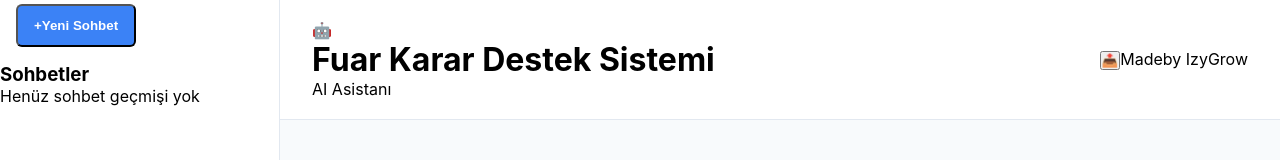
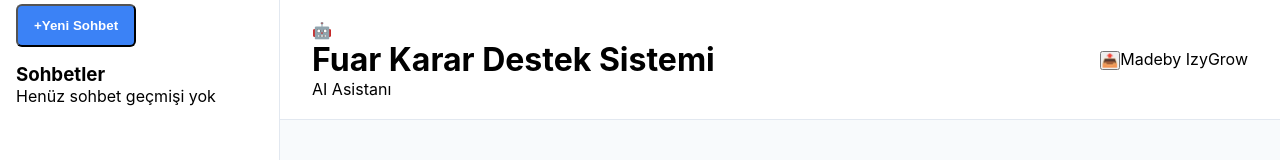
Before and after one commit to IzyGrow/ai-chatbott, a Next.js app: page / in a window 1280 px wide. Shown: the top 160 px of the page. Built offline with nearby package versions, Linux system fonts and the light colour scheme; grey boxes are pictures that could not be loaded.

Commit message:
Update globals.css

```diff
--- a/app/globals.css
+++ b/app/globals.css
@@ -33,6 +33,7 @@ a {
   left: 0;
   top: 0;
   overflow-y: auto;
+  padding-left: 16px;
 }
 
 /* Main content */
@@ -244,7 +245,7 @@ a {
   color: #374151;
   text-decoration: none;
   border-radius: 6px;
-  margin: 4px 16px;
+  margin: 4px 0;
   transition: background-color 0.2s ease;
   font-weight: 500;
 }
```
